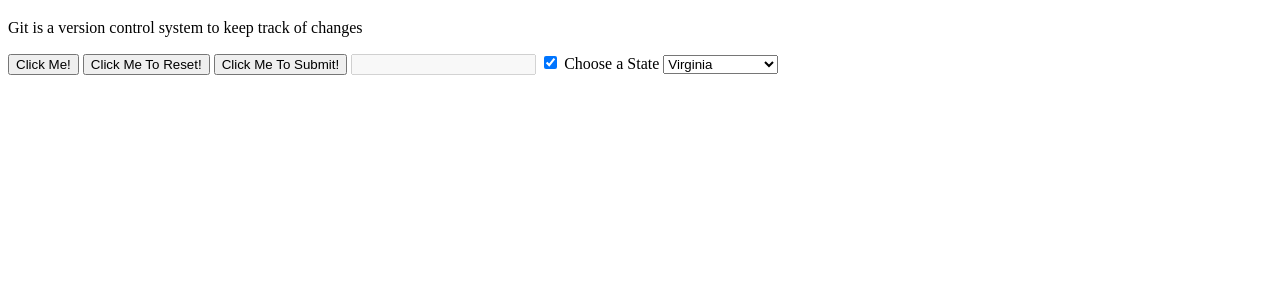
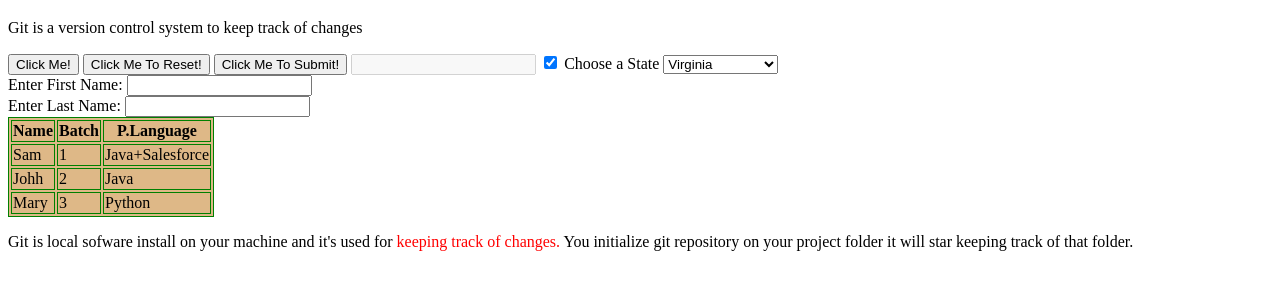
Before and after one commit to SamRiver7/frontend, a plain HTML site: page practice.html in a window 1280 px wide. Shown: the part 61-350 px from the top of the page. Drawn offline with Linux system fonts and the light colour scheme.

Commit message:
table, br, div, span, style

```diff
--- a/practice.html
+++ b/practice.html
@@ -1,5 +1,10 @@
 <!DOCTYPE html>
 <html lang="en">
+<style>
+table, th, td{
+    border: 1px solid green;
+}
+</style>
   <head>
     <meta charset="UTF-8" />
     <meta http-equiv="X-UA-Compatible" content="IE=edge" />
@@ -28,7 +33,48 @@
       <option value="MD">Maryland</option>
     </select>
 
+    <!-- Create text input field with label message of the day -->
+    <!-- <br> -->
 
+    <div>
+        <label for="firstName">Enter First Name:</label>
+        <input type="text" id="firstName">
+    </div>
+
+    <div>
+        <label for="lastName">Enter Last Name:</label>
+        <input type="text" id="lastName">
+    </div>
+
+    <table style="background-color:burlywood;">
+        <tr>
+            <th>Name</th>
+            <th>Batch</th>
+            <th>P.Language</th>
+        </tr>
+        <tr>
+            <td>Sam</td>
+            <td>1</td>
+            <td>Java+Salesforce</td>
+        </tr>
+        <tr>
+            <td>Johh</td>
+            <td>2</td>
+            <td>Java</td>
+        </tr>
+        <tr>
+            <td>Mary</td>
+            <td>3</td>
+            <td>Python</td>
+        </tr>
+    </table>
+
+    <p> Git is local sofware install on your machine
+        and it's used for
+        <span style="color: red;"> keeping track of changes.</span>
+        You initialize git repository on your project folder
+        it will star keeping track of that folder.
+    </p>
 
 
   </body>
```
